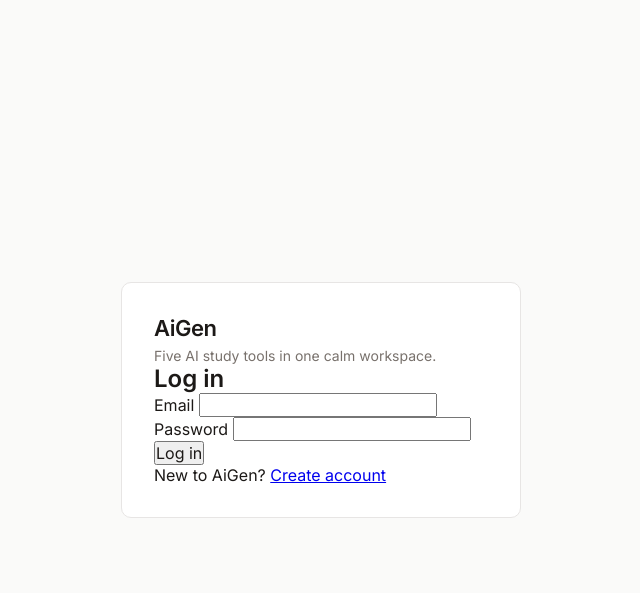
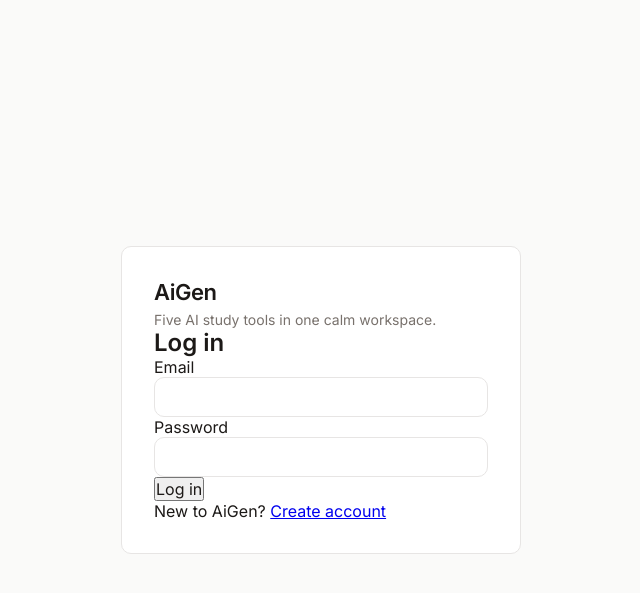
Before and after one commit to choudaryhussainali/AiGen, a Flask app: template templates/auth.html in a window 1280 px wide. Shown: the top 593 px of the page, without its empty margins (319-959 px from the left). Run offline with Flask 3, Linux system fonts and the light colour scheme; the template is opened without the code that fills it, so the values that code supplies are empty.

Commit message:
feat(css): style text inputs with focus ring

```diff
--- a/static/css/style.css
+++ b/static/css/style.css
@@ -47,3 +47,19 @@
   color: var(--text-muted);
   font-size: 14px;
 }
+
+.input, .textarea {
+  width: 100%;
+  border: 1px solid var(--border);
+  border-radius: var(--radius);
+  background: var(--surface);
+  padding: 10px 12px;
+  outline: none;
+}
+
+.input { height: 40px; }
+
+.input:focus, .textarea:focus {
+  border-color: var(--accent);
+  box-shadow: 0 0 0 3px var(--accent-soft);
+}
```
